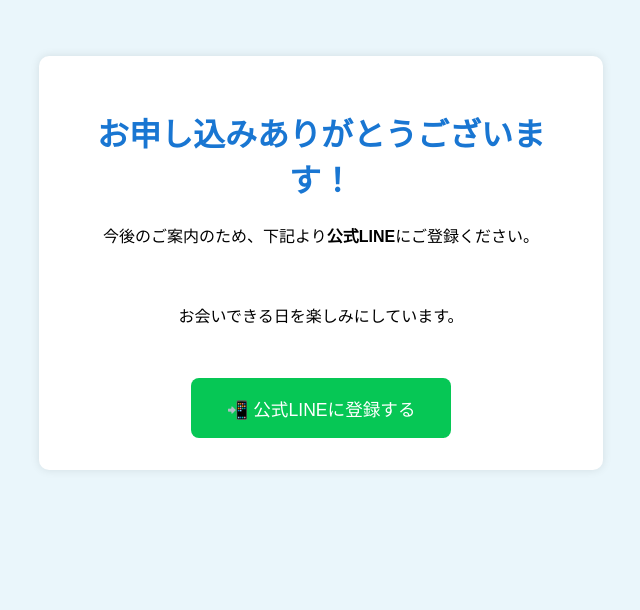
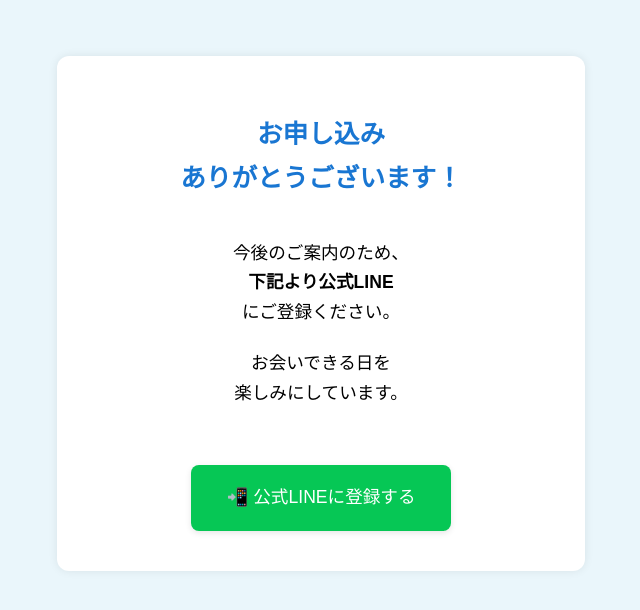
Before and after one commit to miitaku/awabota-info, a plain HTML site: page thanks.html in a window 1280 px wide. Shown: the whole page, without its empty margins (319-959 px from the left). Drawn offline with Linux system fonts and the light colour scheme.

Commit message:
Update thanks.html

```diff
--- a/thanks.html
+++ b/thanks.html
@@ -10,17 +10,24 @@
       font-family: sans-serif;
       text-align: center;
       padding: 3em 1em;
+      line-height: 1.7;
     }
     .container {
       background: #fff;
-      padding: 2em;
-      border-radius: 10px;
-      max-width: 500px;
+      padding: 2.5em 1.5em;
+      border-radius: 12px;
+      max-width: 480px;
       margin: auto;
-      box-shadow: 0 0 10px rgba(0,0,0,0.1);
+      box-shadow: 0 0 10px rgba(0,0,0,0.08);
     }
     h1 {
       color: #1976d2;
+      font-size: 1.6em;
+      margin-bottom: 1.5em;
+    }
+    p {
+      font-size: 1.1em;
+      margin: 1.2em 0;
     }
     .line-button {
       display: inline-block;
@@ -31,16 +38,21 @@
       font-size: 1.1em;
       text-decoration: none;
       margin-top: 2em;
+      box-shadow: 0 2px 6px rgba(0,0,0,0.1);
     }
   </style>
 </head>
 <body>
   <div class="container">
-    <h1>お申し込みありがとうございます！</h1>
+    <h1>お申し込み<br>ありがとうございます！</h1>
 
-    <p>今後のご案内のため、下記より<strong>公式LINE</strong>にご登録ください。</p>
-  　 <p>お会いできる日を楽しみにしています。</p>
-    <a class="line-button" href="https://line.me/R/ti/p/@479rnxap" target="_blank">📲 公式LINEに登録する</a>
+    <p>今後のご案内のため、<br><strong>下記より公式LINE</strong><br>にご登録ください。</p>
+
+    <p>お会いできる日を<br>楽しみにしています。</p>
+
+    <a class="line-button" href="https://line.me/R/ti/p/@479rnxap" target="_blank">
+      📲 公式LINEに登録する
+    </a>
   </div>
 </body>
 </html>
```
